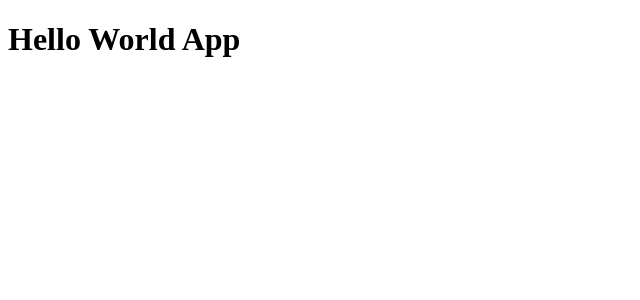
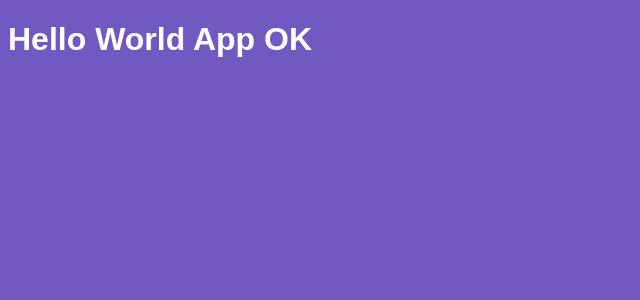
Before and after one commit to leohmoraes/rocketseat-03, a React app: page / in a window 1280 px wide. Shown: the top 300 px of the page, without its empty margins (0-640 px from the left). Built offline with nearby package versions, Linux system fonts and the light colour scheme.

Commit message:
04 importando css https://github.com/leohmoraes/rocketseat-04/issues/3

```diff
--- a/package.json
+++ b/package.json
@@ -15,6 +15,7 @@
     "@babel/preset-env": "^7.6.0",
     "@babel/preset-react": "^7.0.0",
     "babel-loader": "^8.0.6",
+    "css-loader": "^3.2.0",
     "eslint": "^6.3.0",
     "eslint-config-airbnb": "^18.0.1",
     "eslint-config-prettier": "^6.3.0",
@@ -24,6 +25,7 @@
     "eslint-plugin-react": "^7.14.3",
     "eslint-plugin-react-hooks": "^1.7.0",
     "prettier": "^1.18.2",
+    "style-loader": "^1.0.0",
     "webpack": "^4.39.3",
     "webpack-cli": "^3.3.8",
     "webpack-dev-server": "^3.8.0"
--- /dev/null
+++ b/src/App.css
@@ -0,0 +1,5 @@
+body {
+    background: #7159c1;
+    color: white;
+    font-family: Arial, Helvetica, sans-serif;
+}
--- a/src/App.js
+++ b/src/App.js
@@ -2,7 +2,7 @@
 import React from 'react';
 
 function App() {
-  return <h1>Hello World App</h1>
+  return <h1>Hello World App OK</h1>;
   // Precisa importar o React sempre !
 }
 
--- a/src/index.js
+++ b/src/index.js
@@ -1,7 +1,9 @@
-import React from "react";
-import { render } from "react-dom";
+import React from 'react';
+import { render } from 'react-dom';
 
 // render(<h1>Hello World metodo 1</h1>, document.getElementById('app')); //inseri o conteudo dentro do elemento app depois de carregar a pagina // Video 03 criando componente raiz
 
-import App from './App' //Video 03
-render(<App />,document.getElementById('app')) //Video 03
+import App from './App'; // Video 03
+import './App.css';
+
+render(<App />, document.getElementById('app')); // Video 03
--- a/webpack.config.js
+++ b/webpack.config.js
@@ -19,6 +19,12 @@
                 use: {
                     loader: 'babel-loader',
                 }
+            } , {
+                test: /\.css$/,
+                use: [
+                    { loader: 'style-loader'},
+                    { loader: 'css-loader'},
+                ]
             }
         ]
     }
```
Also changed, not shown: .eslintrc.js.
